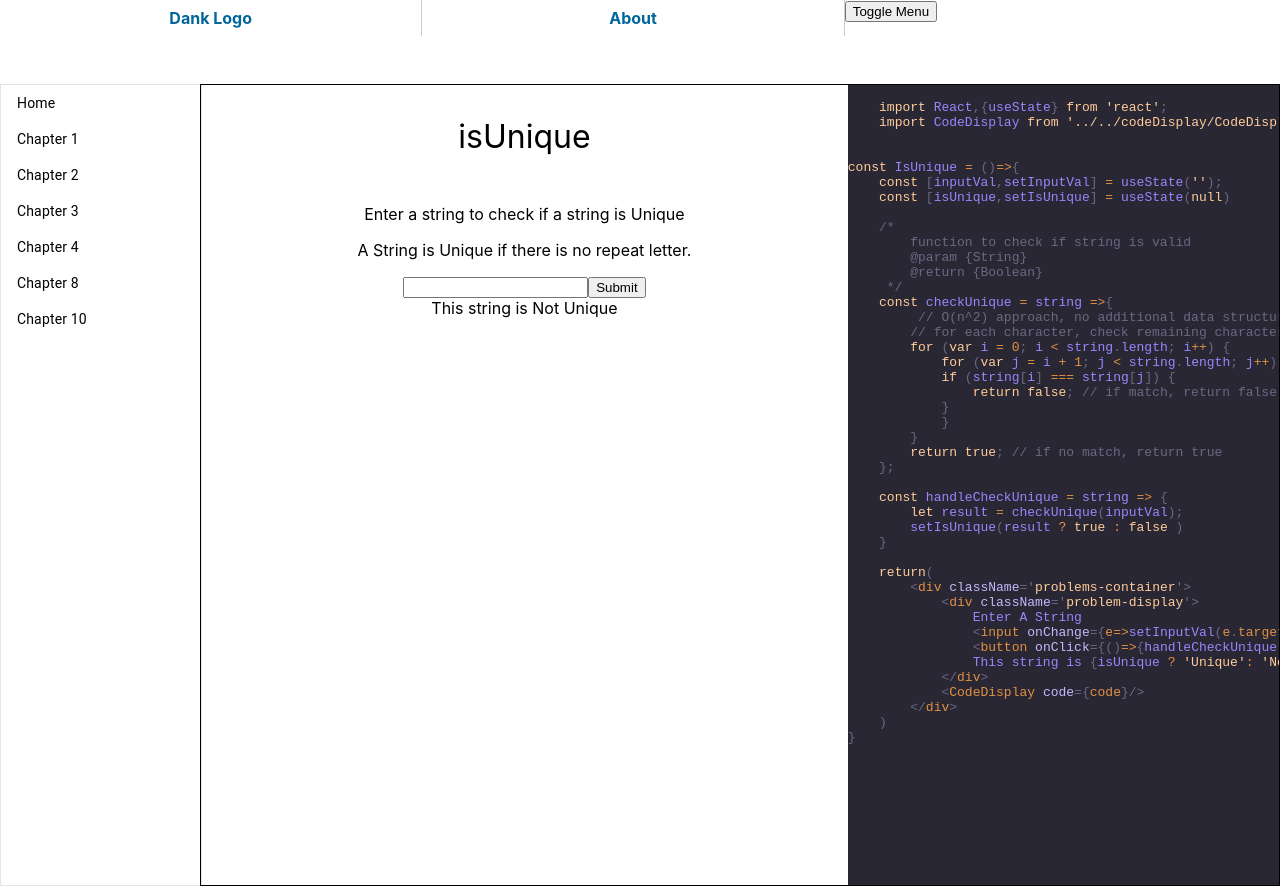
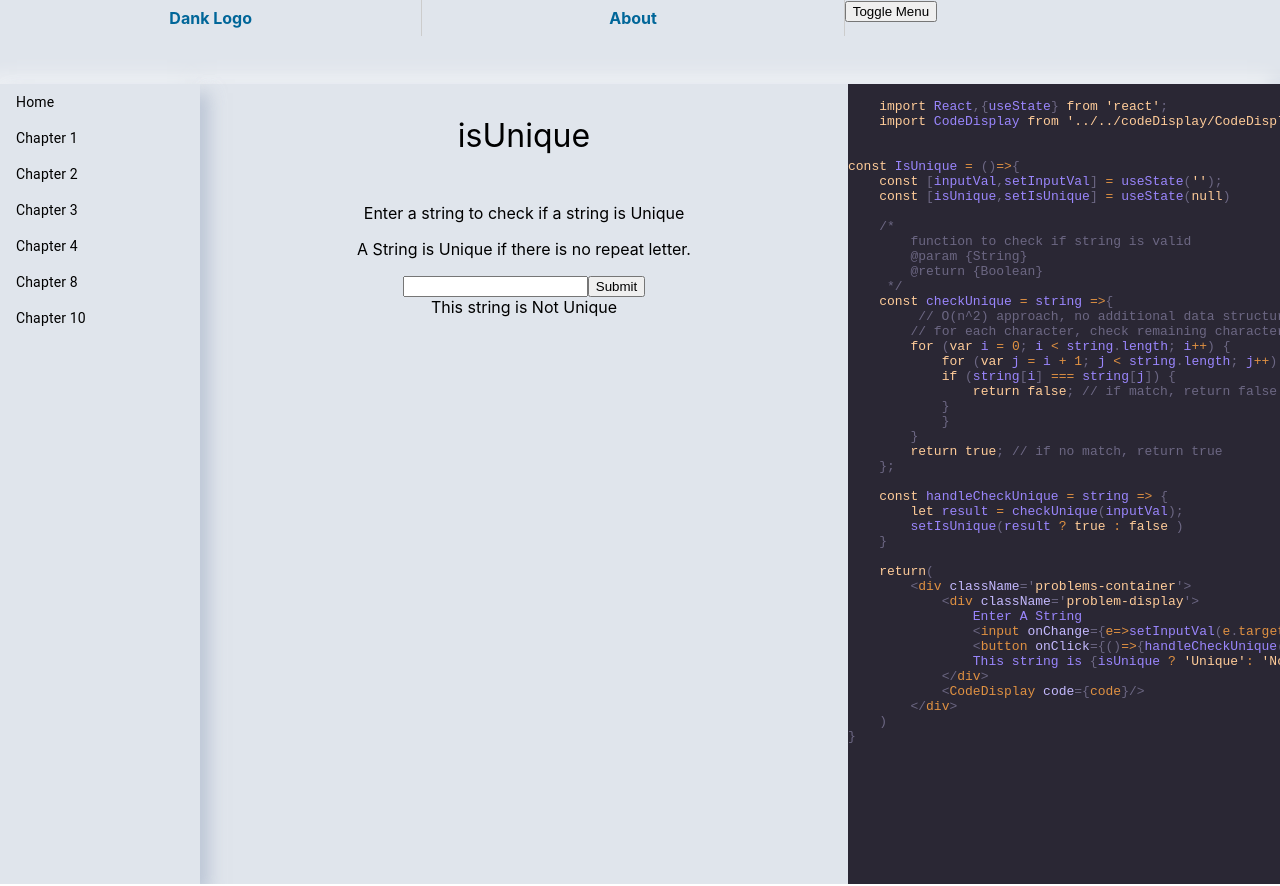
Before and after one commit to Mothergoose31/reacting-the-coding-interview, a React (Create React App) app: page / in a window 1280 px wide. Built offline with nearby package versions, Linux system fonts and the light colour scheme.

Commit message:
removed border, added a soft ui box shadow look, started footer

```diff
--- a/src/App.css
+++ b/src/App.css
@@ -5,6 +5,7 @@
 .App{
     display: flex;
     flex-direction: column;
+    background-color:#E0E5EC;
 }
 .main{
     display: flex;
--- a/src/style/Problems.css
+++ b/src/style/Problems.css
@@ -1,9 +1,9 @@
 
 .problems-container{
     height: 100%;
-    border: 1px solid black;
     display: flex;
     text-align: center;
+    box-shadow: 9px 9px 16px rgb(163,177,198,0.6), -9px -9px 16px    rgba(255,255,255, 0.5);
     width: 100%;
     margin-left: 200px;
     transition: all .5s ease-in-out;
--- a/src/style/SideMenu.css
+++ b/src/style/SideMenu.css
@@ -1,7 +1,8 @@
 .sideMenu{
     width: 200px;
     height: 100%;
-    border: 1px solid rgba(0, 0, 0, 0.1);
+    background-color:#E0E5EC;
+    box-shadow: 9px 9px 16px rgb(163,177,198,0.6), -9px -9px 16px    rgba(255,255,255, 0.5);
     transition: all .5s ease-in-out;
     position: absolute;
   }
```
Also changed, not shown: src/components/footer/footer.jsx (added).
